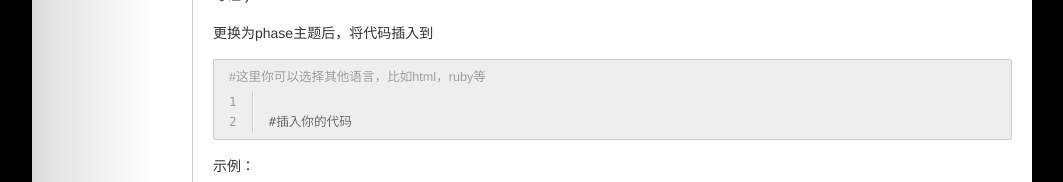
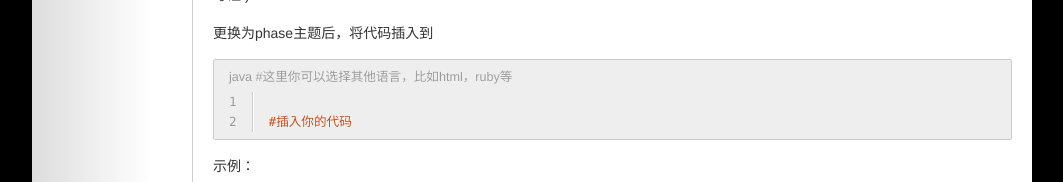
Before and after one commit to wikistyle/wikistyle.github.io, a plain HTML site: page 2014/09/03/使用Hexo在Github上搭建自己的博客/index.html in a window 1280 px wide. Shown: the part 1547-1729 px from the top of the page, without its empty margins (108-1171 px from the left). Drawn offline with nearby package versions, Linux system fonts and the light colour scheme; a script that the page names is missing.

Commit message:
Site updated: 2014-09-04 09:40:31

```diff
--- a/2014/09/03/使用Hexo在Github上搭建自己的博客/index.html
+++ b/2014/09/03/使用Hexo在Github上搭建自己的博客/index.html
@@ -106,7 +106,7 @@
 <h4 id="关于代码高亮和顶级域名配置的说明">关于代码高亮和顶级域名配置的说明</h4>
 <p>Hexo默认的主题虽然支持代码高亮功能（Hexo默认使用<a href="https://highlightjs.org/" target="_blank" rel="external">highlight</a>插件对代码进行高亮显示），但是不显示代码行号。具体原因有待考证:)</p>
 <p>更换为phase主题后，将代码插入到</p>
-<figure class="highlight java"><figcaption><span>#这里你可以选择其他语言，比如html，ruby等</span></figcaption><table><tr><td class="gutter"><pre><div class="line">1</div><div class="line">2</div></pre></td><td class="code"><pre><div class="line"></div><div class="line">#插入你的代码</div></pre></td></tr></table></figure>
+<figure class="highlight nohighlight"><figcaption><span>java #这里你可以选择其他语言，比如html，ruby等</span></figcaption><table><tr><td class="gutter"><pre><div class="line">1</div><div class="line">2</div></pre></td><td class="code"><pre><div class="line"></div><div class="line"><span class="preprocessor">#插入你的代码</span></div></pre></td></tr></table></figure>
 
 <p>示例：</p>
 <figure class="highlight java"><table><tr><td class="gutter"><pre><div class="line">1</div><div class="line">2</div><div class="line">3</div><div class="line">4</div></pre></td><td class="code"><pre><div class="line"><span class="keyword">public</span> <span class="keyword">void</span> <span class="keyword">static</span> <span class="title">main</span>(String[] args) {</div><div class="line">	System.out.println(<span class="string">"Hello world"</span>);</div><div class="line">	System.out.println(<span class="string">"Welcome to my blog on Github~~~"</span>);</div><div class="line">}</div></pre></td></tr></table></figure>
```
Also changed, not shown: archives/2014/09/index.html (+1 -1 lines), archives/2014/index.html (+1 -1 lines), archives/index.html (+1 -1 lines), index.html (+1 -1 lines), tags/Github/index.html (+1 -1 lines), tags/Mac/index.html (+1 -1 lines), tags/hexo/index.html (+1 -1 lines), tags/highllight/index.html (+1 -1 lines), tags/homebrew/index.html (+1 -1 lines).
